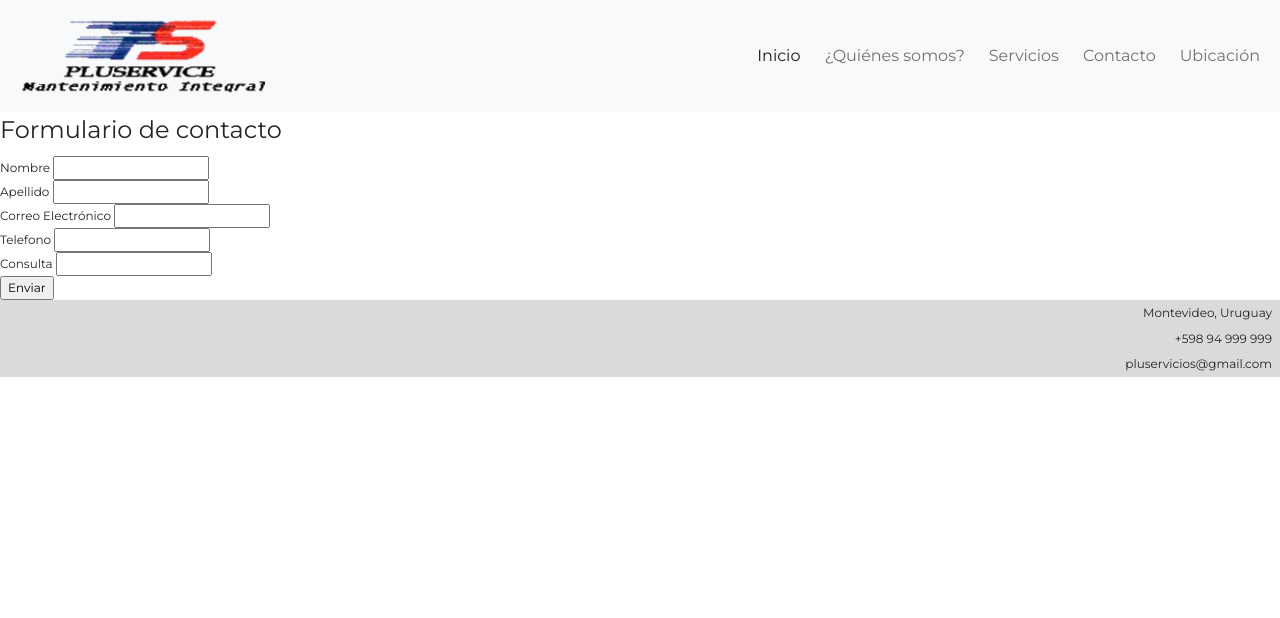
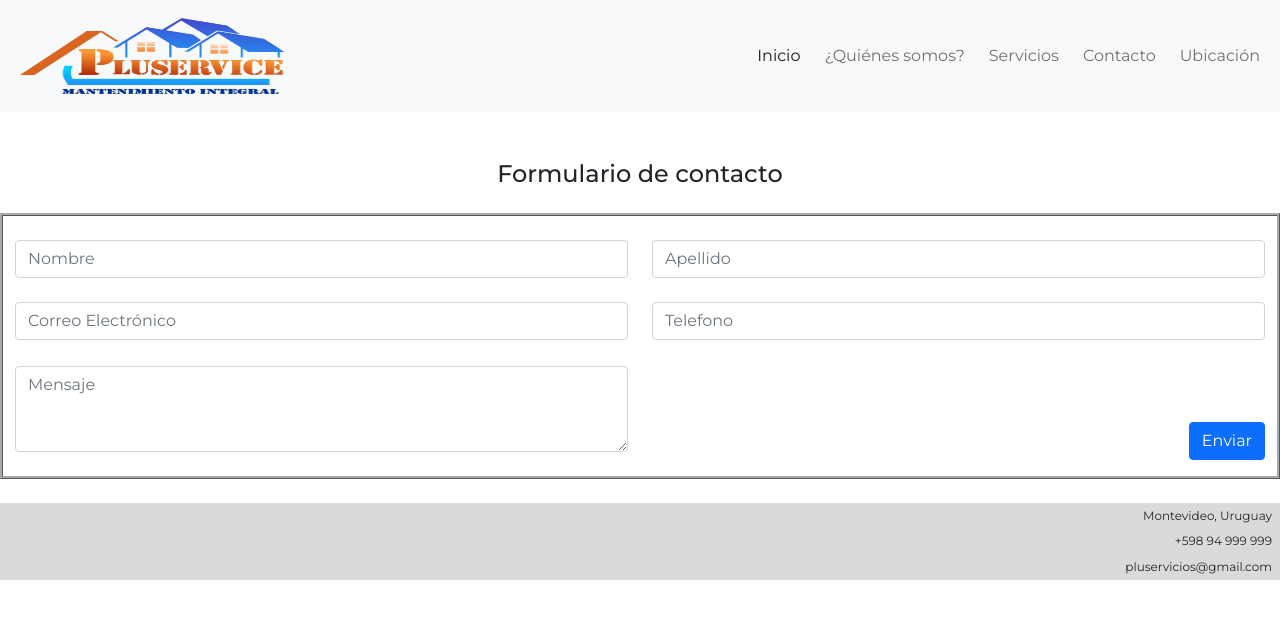
Before and after one commit to Mauri103/Proyecto_coder, a plain HTML site: page vistas/contacto.html in a window 1280 px wide. Drawn offline with nearby package versions, Linux system fonts and the light colour scheme.

Commit message:
En rama 1, añado detalles de bootstrap en todas las vistas

```diff
--- a/css/estilos.css
+++ b/css/estilos.css
@@ -6,7 +6,7 @@ body{
 }
 
 .tam-logo{
-    width: 250px;
+    width: 100px;
     height: 80px;
     margin-left: 10px;
 
@@ -27,13 +27,10 @@ body{
     text-align: center;
     padding: 30px;
     align-self: stretch;
-    align-self: center;
+
 
 }
 
-.alin_texto{
-    align-self: center;
-}
 
 .bordes-img{
     border-style: groove;
@@ -84,22 +81,54 @@ body{
 
 .alin-texto-left{
     text-align: left;
+    align-self: center;
 }
 
-@media (max-width: 375px) {
+.alin-texto-map{
+    text-align: center;
+    align-self: center;
+}
+
+.alin-cont{
+    text-align: center;
+}
+
+.borde-cont{
+    border-style: ridge;
+    border-color: darkgray;
+}
+
+.alin-btn{
+    text-align: end;
+    align-self: flex-end;
+}
+
+.tam-map{
+    width: 450px;
+    height: 300px;
+
+}
+
+.p-ubi{
+    padding-left: 80px;
+    padding-right: 80px;
+}
+
+
+@media (max-width: 2560px) {
     .tam-logo{
-        width: 180px;
+
+        width: 270px;
+        height: 80px;
     }
 
-    .alin-texto-right{
-        text-align: center;
+    .tam-map{
+        width: 450px;
+        height: 300px;
+
     }
 
-    .tam-img-servicios {
-        height: 250px;
-        width: 290px;
-    }
- }
+}
 
  @media (max-width: 768px) {
     .alin-texto-right{
@@ -109,4 +138,43 @@ body{
     .alin-texto-left{
         text-align: center;
     }
- }
+
+    .tam-logo{
+
+        width: 230px;
+        height: 80px;
+    }
+
+    @media (max-width: 425px) {
+        .tam-logo{
+            width: 170px;
+            height: 60px;
+        }
+
+        .alin-texto-right{
+            text-align: center;
+        }
+
+        .tam-img-servicios {
+            height: 250px;
+            width: 290px;
+        }
+
+        .tam-img-servicios{
+            height: 250px;
+            width: 250px;
+        }
+
+        .tam-map{
+            width: 250px;
+            height: 150px;
+
+        }
+
+        .p-ubi{
+            padding-left: 30px;
+            padding-right: 30px;
+        }
+
+    }
+}
--- a/vistas/contacto.html
+++ b/vistas/contacto.html
@@ -17,7 +17,7 @@
         <header>
             <nav class="navbar navbar-expand-lg navbar-light bg-light ">
                 <div class="container-fluid d-inline-flex p-2">
-                  <img src="../img/logo.png" class="tam-logo " alt="">
+                  <img src="../img/logo1.png" class="tam-logo " alt="">
                   <button class="navbar-toggler" type="button" data-bs-toggle="collapse" data-bs-target="#navbarNav" aria-controls="navbarNav" aria-expanded="false" aria-label="Toggle navigation">
                     <span class="navbar-toggler-icon"></span>
                   </button>
@@ -44,41 +44,60 @@
               </nav>
     </header>
 
+    <section class="container">
+      <div class="row d-flex justify-content-center mt-5 mb-3">
+        <div class="col-lg-6 alin-cont">
+          <h4>Formulario de contacto</h4>
+        </div>
+      </div>
+    </section>
+
+    <section class="formulario borde-cont mb-4">
+      <div class="container-fluid">
+        <form>
+          <div class="row">
+            <div class="col-lg-6 mt-4">
+              <input type="text" class="form-control m-" placeholder="Nombre">
+            </div>
+            <div class="col-lg-6 mt-4">
+              <input type="text" class="form-control m-" placeholder="Apellido">
+            </div>
+          </div>
+        </form>
+      </div>
 
 
-    <div class="formulario">
-            <formulario class="formulario1">
-                <fieldset>
-                    <legend>Formulario de contacto</legend>
-                    <form action="" method="" form="text/plain">
-                        <div class="nombre-form">
-                            <label for="nombre">Nombre</label>
-                            <input type="text" name="nombre" id="">
+      <div class="container-fluid">
+        <form>
+          <div class="row">
+            <div class="col-lg-6 mt-4">
+              <input type="text" class="form-control" placeholder="Correo Electrónico">
             </div>
-                        <div class="apellido-form">
-                            <label for="apellido">Apellido</label>
-                            <input type="text" name="apellido" id="">
+            <div class="col-lg-6 mt-4">
+              <input type="text" class="form-control" placeholder="Telefono">
             </div>
-                        <div class="email-form">
-                            <label for="email">Correo Electrónico</label>
-                            <input type="email" name="email" id="">
-                        </div>
-                        <div class="telefono-form">
-                            <label for="telefono">Telefono</label>
-                            <input type="text" name="telefono" id="">
-                        </div>
-                        <div class="consulta-form">
-                            <label for="consulta">Consulta</label>
-                            <input type="text" name="consulta" id="">
-                        </div>
-                        <div class="btn-forms">
-                            <input type="submit" value="Enviar">
           </div>
         </form>
-                </fieldset>
-            </formulario>
+      </div>
 
+      <div class="container-fluid">
+        <form>
+          <div class="row d-flex justify-content-between">
+            <div class="col-lg-6 mt-2 mb-4">
+              <label for="exampleFormControlTextarea1"></label>
+              <textarea class="form-control" id="exampleFormControlTextarea1" rows="3" placeholder="Mensaje"></textarea>
             </div>
+            <div class="col-lg-2 alin-btn">
+              <button type="submit" class="btn btn-primary mb-3">Enviar</button>
+            </div>
+          </div>
+        </form>
+      </div>
+
+
+  </section>
+
+
 
   <footer>
 
@@ -97,7 +116,6 @@
   </footer>
 
 
-
     <script>
         AOS.init();
     </script>
```
Also changed, not shown: index.html (+2 -2 lines), vistas/quienessomos.html (+1 -1 lines), vistas/servicios.html (+7 -7 lines), vistas/ubicacion.html (+6 -6 lines), img/logo1.png (added). Lines whose indentation alone changed are shown as unchanged.
